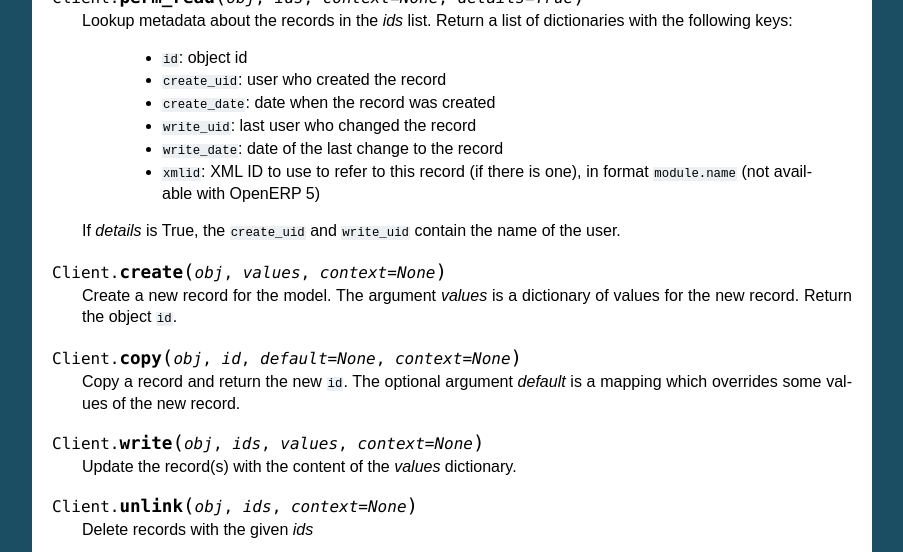
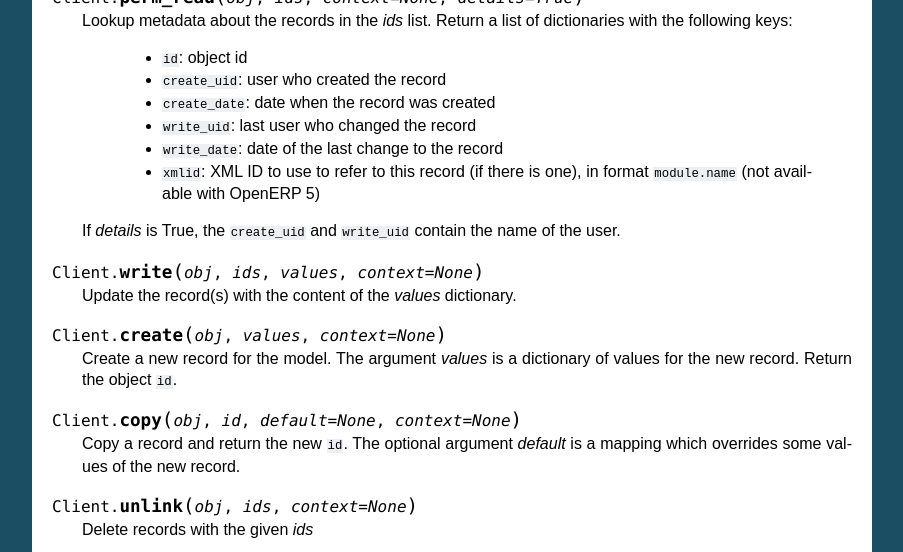
Before and after one commit to tinyerp/erppeek, a Sphinx documentation site: the page built from docs/api.rst, in a window 1280 px wide and 900 px high, scrolled down 1307 px, cut to the strip 0-552 px from the top of the window. Shown: the whole strip, without its empty margins (198-1101 px from the left). Built offline with Sphinx 7.4.7, drawn with Linux system fonts in a browser that asks for light colours; part of the change alters nothing that is shown; some of the changed text lies outside the part shown.

```diff
--- a/docs/api.rst
+++ b/docs/api.rst
@@ -69,6 +69,10 @@ Objects
    If `details` is True, the ``create_uid`` and ``write_uid`` contain the
    name of the user.
 
+.. method:: Client.write(obj, ids, values, context=None)
+
+   Update the record(s) with the content of the `values` dictionary.
+
 .. method:: Client.create(obj, values, context=None)
 
    Create a new record for the model.
@@ -80,10 +84,6 @@ Objects
    Copy a record and return the new ``id``.
    The optional argument `default` is a mapping which overrides some values
    of the new record.
-
-.. method:: Client.write(obj, ids, values, context=None)
-
-   Update the record(s) with the content of the `values` dictionary.
 
 .. method:: Client.unlink(obj, ids, context=None)
 
@@ -242,16 +242,16 @@ the same :class:`Model`.
 
       Wrapper for the :meth:`Record.perm_read` method.
 
+   .. method:: write(values, context=None)
+
+      Wrapper for the :meth:`Record.write` method.
+
    .. method:: unlink(context=None)
 
       Wrapper for the :meth:`Record.unlink` method.
 
-   .. method:: write(values, context=None)
-
-      Wrapper for the :meth:`Record.write` method.
-
 .. autoclass:: Record
-   :members:
+   :members: read, perm_read, write, copy, unlink
    :undoc-members:
 
 
```
